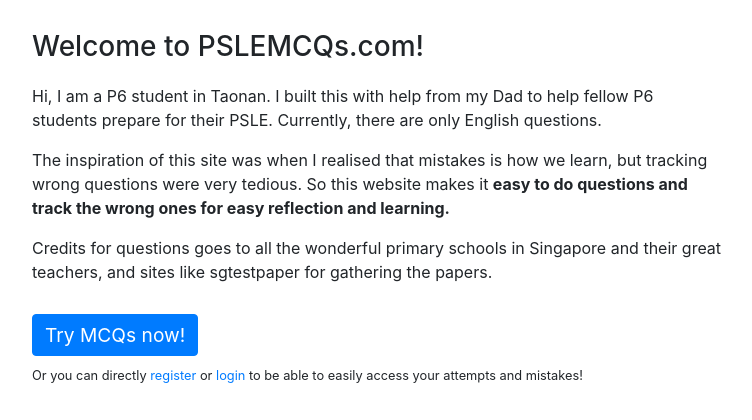
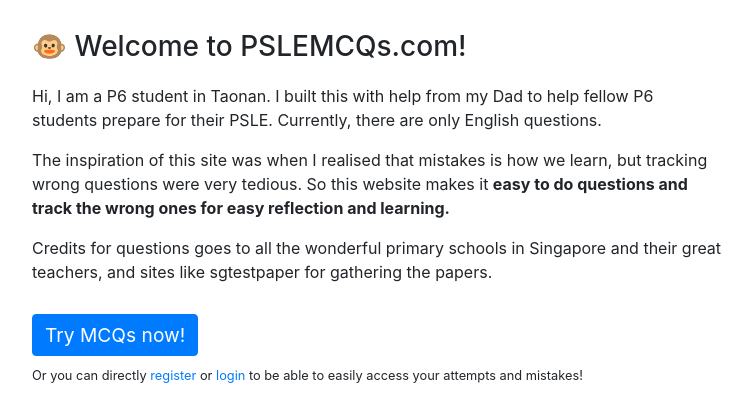
Before and after one commit to Josh99bit/psle_mcqs, a Flask app: page / in a window 1280 px wide. Shown: the top 420 px of the page, without its empty margins (263-1015 px from the left). Run offline with Flask 2, Linux system fonts and the light colour scheme; parts of the project's set-up code (start-up, migrations or seed data) failed here and were passed over; some libraries are stand-ins or nearby versions.

Commit message:
added 🐵

```diff
--- a/templates/homepage.html
+++ b/templates/homepage.html
@@ -2,7 +2,7 @@
 
 {% block content %}
 
-<h3 style="margin-top:30px;">Welcome to PSLEMCQs.com!</h3>
+<h3 style="margin-top:30px;">🐵 Welcome to PSLEMCQs.com!</h3>
 
 <p>Hi, I am a P6 student in Taonan. I built this with help from my Dad to help fellow P6 students prepare for their PSLE. Currently, there are only English questions.</p>
 
```
